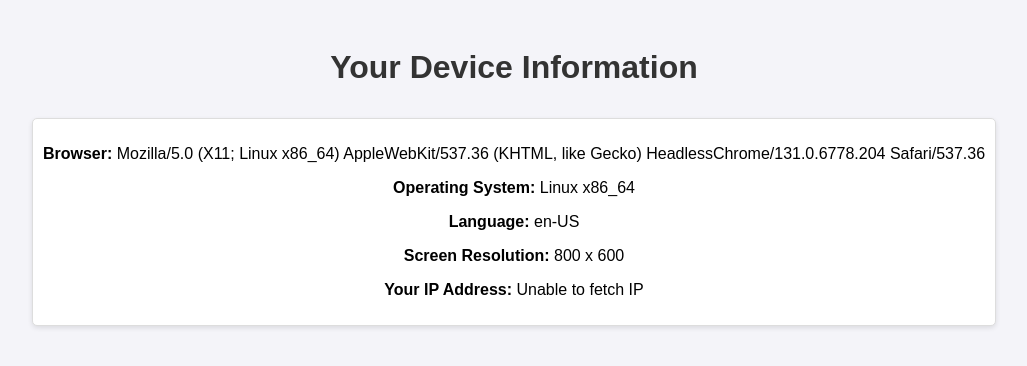
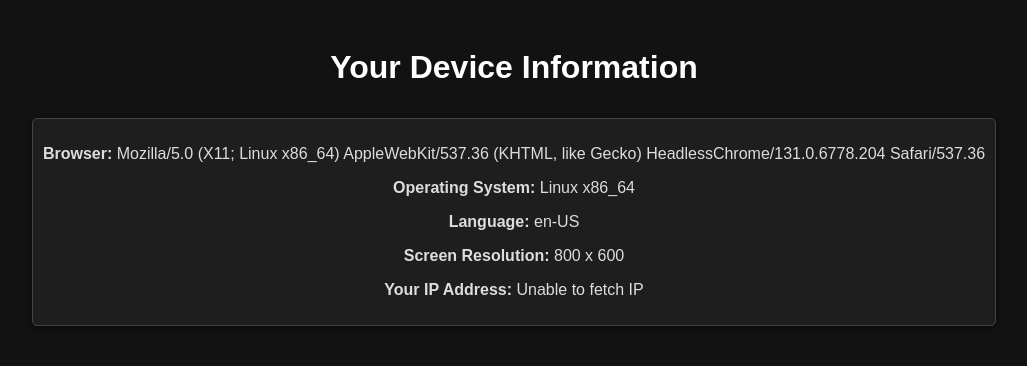
Before and after one commit to draxo3/data, a plain HTML site: page index.html in a window 1280 px wide. Shown: the whole page, without its empty margins (126-1153 px from the left). Drawn offline with Linux system fonts and the light colour scheme; no server answers.

Commit message:
Update index.html

```diff
--- a/index.html
+++ b/index.html
@@ -9,20 +9,24 @@
             font-family: Arial, sans-serif;
             text-align: center;
             padding: 20px;
-            background-color: #f4f4f9;
+            background-color: #121212;
+            color: #ffffff;
         }
         h1 {
-            color: #333;
+            color: #ffffff;
         }
         .info {
             margin: 10px 0;
             padding: 10px;
-            border: 1px solid #ddd;
+            border: 1px solid #444;
             border-radius: 5px;
-            background: #fff;
-            box-shadow: 0 2px 5px rgba(0, 0, 0, 0.1);
+            background: #1e1e1e;
+            box-shadow: 0 2px 5px rgba(0, 0, 0, 0.5);
             display: inline-block;
             min-width: 300px;
+        }
+        p {
+            color: #dddddd;
         }
     </style>
 </head>
```
